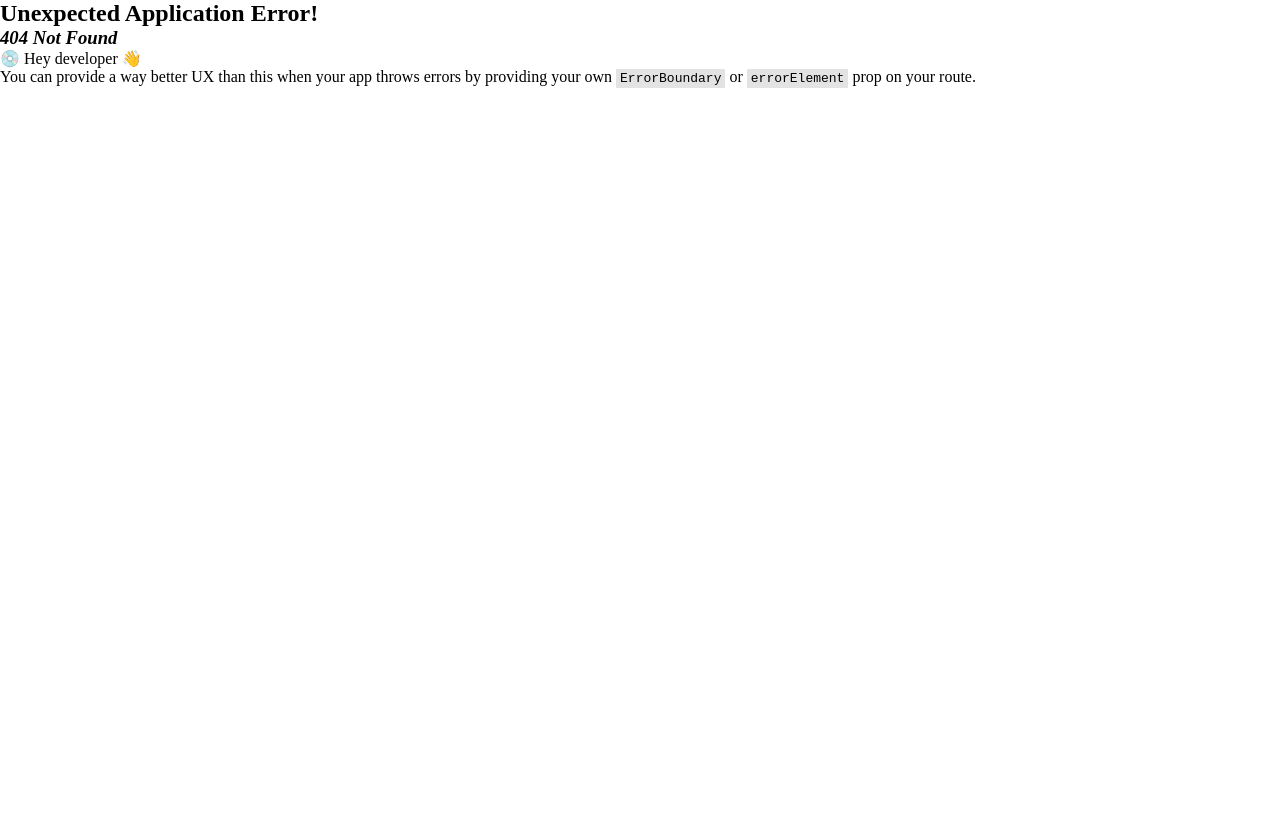
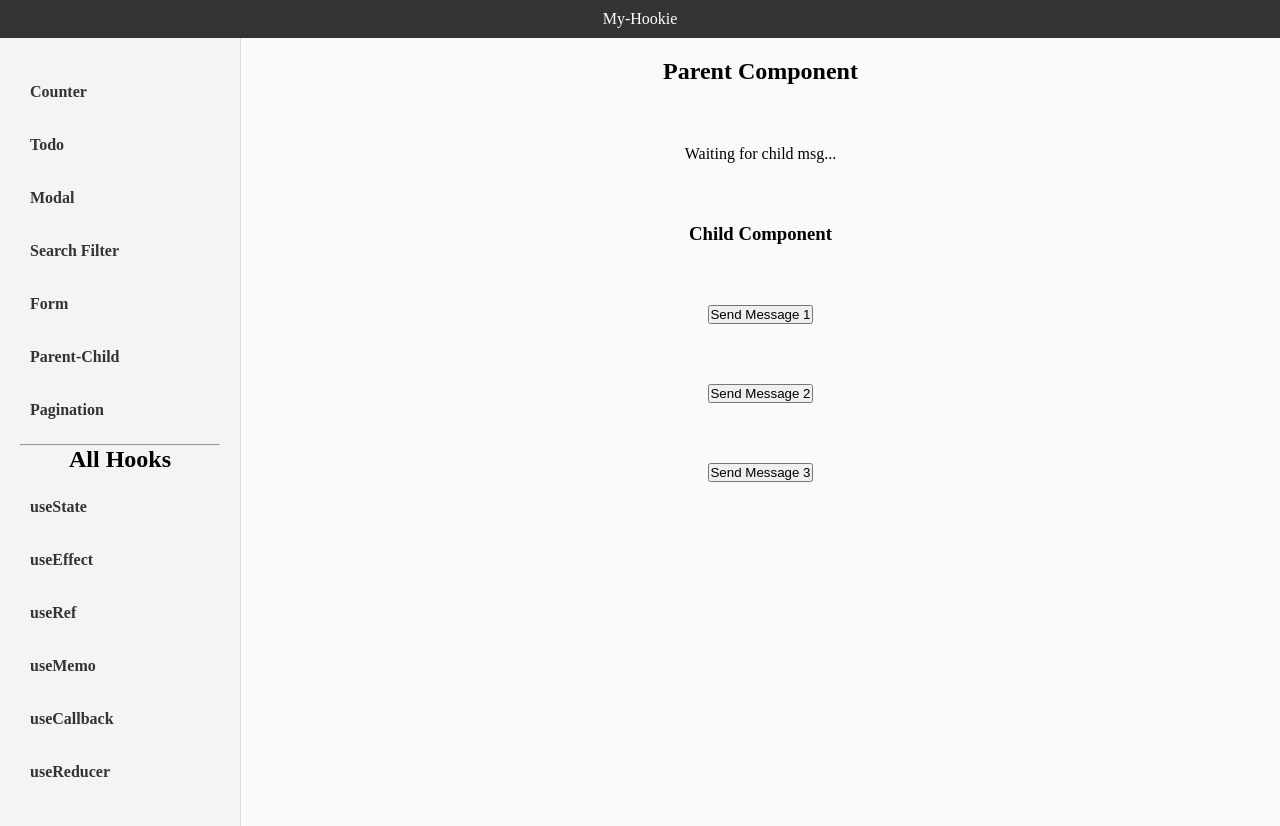
Before and after one commit to nityapriya-sahu/my-hookie, a React (Vite) app: page /parent-child in a window 1280 px wide. Before the commit this address had no page. Before the commit the page ends 800 px from the top, so only its background shows below. Built offline with nearby package versions, Linux system fonts and the light colour scheme.

Commit message:
api based search-filter & parent to child prop passed complete

```diff
--- a/src/components/MasterLayout/MasterLayout.jsx
+++ b/src/components/MasterLayout/MasterLayout.jsx
@@ -23,6 +23,9 @@ const MasterLayout = () => {
             </li>
             <li>
               <Link to="/form">Form</Link>
+            </li>
+            <li>
+              <Link to="/parent-child">Parent-Child</Link>
             </li>
             <li>
               <Link to="/pagination">Pagination</Link>
--- /dev/null
+++ b/src/components/ParentChildProps/ChildComp.jsx
@@ -0,0 +1,31 @@
+import React from "react";
+
+const ChildComp = ({ onBtnClick }) => {
+  // ADVANCED
+  const messages = [
+    "Hello Parent! This is Child 1.",
+    "Child says: React is awesome!",
+    "Message from Child: Let's keep learning!",
+  ];
+  return (
+    //BASIC
+    // <div className="todo_main_container">
+    //   <h3>Child Component</h3>
+    //   <button onClick={onBtnClick}>Update</button>
+    // </div>
+    // <button onClick={onBtnClick}>Update</button>
+
+    //------------------------------------
+    //ADVANCED
+    <div className="todo_main_container">
+      <h3>Child Component</h3>
+      {messages.map((msg, index) => (
+        <button onClick={() => onBtnClick(msg)}>
+          Send Message {index + 1}
+        </button>
+      ))}
+    </div>
+  );
+};
+
+export default ChildComp;
--- /dev/null
+++ b/src/components/ParentChildProps/ParentComp.jsx
@@ -0,0 +1,36 @@
+import React, { useState } from "react";
+import ChildComp from "./ChildComp";
+
+const ParentComp = () => {
+  // BASIC
+  // const [message, setMessage] = useState("Hello from Parent !");
+  // const updateMessage = () => {
+  //   setMessage("Mesage updated from child !");
+  // };
+
+  // ==================================
+  // ADVANCED
+  const [msg, setMsg] = useState("Waiting for child msg...");
+
+  const handleChildMsg = (childMsg) => {
+    setMsg(childMsg);
+  };
+  return (
+    // BASIC
+    // <div className="todo_main_container">
+    //   <h2>Parent Component</h2>
+    //   <p>{message}</p>
+    //   <ChildComp onBtnClick={updateMessage} />
+    // </div>
+
+    // ---------------------------------------
+    // ADVANCED
+    <div className="todo_main_container">
+      <h2>Parent Component</h2>
+      <p>{msg}</p>
+      <ChildComp onBtnClick={handleChildMsg} />
+    </div>
+  );
+};
+
+export default ParentComp;
--- a/src/components/SearchFilter.jsx
+++ b/src/components/SearchFilter.jsx
@@ -41,20 +41,55 @@ const items = [
   "Git",
 ];
 const SearchFilter = () => {
-  const [searchItem, setSearchItem] = useState("");
+  // const [searchItem, setSearchItem] = useState("");
 
   // basic
-  const filteredItems = items.filter((item) =>
-    item.toLowerCase().includes(searchItem.toLowerCase())
-  );
+  // const filteredItems = items.filter((item) =>
+  //   item.toLowerCase().includes(searchItem.toLowerCase())
+  // );
+
   //using memo for optimized search
-  const result = useMemo(() => filteredItems, [searchItem]);
+  // const result = useMemo(() => filteredItems, [searchItem]);
 
   // ===========================================================
 
+  // API Based Search-Filter
+
+  const [apiData, setApiData] = useState([]);
+  const [searchItem, setSearchItem] = useState("");
+  const [debouncedSearch, setDebouncedSearch] = useState("");
+
+  useEffect(() => {
+    fetchData();
+  }, []);
+
+  useEffect(() => {
+    const timer = setTimeout(() => {
+      setDebouncedSearch(searchItem);
+    }, 500);
+    return () => clearTimeout(timer);
+  }, [searchItem]);
+
+  const fetchData = async () => {
+    const fetchApi = await fetch("https://jsonplaceholder.typicode.com/users");
+    const jsonData = await fetchApi.json();
+    console.log(jsonData, "jsondata");
+    setApiData(jsonData);
+  };
+
+  // const filteredItems = apiData.filter((item) => {
+  //   return item?.name.toLowerCase().includes(debouncedSearch.toLowerCase());
+  // });
+
+  const filteredUsers = useMemo(() => {
+    return apiData.filter((item) => {
+      return item?.name.toLowerCase().includes(debouncedSearch.toLowerCase());
+    });
+  }, [debouncedSearch, apiData]);
+
   return (
     <div className="todo_main_container">
-      <h2>Search (Basic)</h2>
+      {/* <h2>Search (Basic)</h2>
       <input
         type="text"
         placeholder="Type Here..."
@@ -72,8 +107,9 @@ const SearchFilter = () => {
             <li>No Result Found!</li>
           )}
         </ul>
-      </div>
+      </div> */}
 
+      {/* ====================================================== */}
       {/* Using UseMemo */}
       {/* <h2>Search (Memo)</h2>
       <input
@@ -93,6 +129,24 @@ const SearchFilter = () => {
           )}
         </ul>
       </div> */}
+
+      {/* ====================================================== */}
+      {/* API Based Search-Filter */}
+      <h2>API Based Search-Filter</h2>
+      <input
+        type="text"
+        placeholder="Type Here..."
+        className="search_Input"
+        value={searchItem}
+        onChange={(e) => setSearchItem(e.target.value)}
+      />
+      <ul style={{ display: "flex", flexDirection: "column", gap: "20px" }}>
+        {filteredUsers.length > 0 ? (
+          filteredUsers.map((item) => <li key={item.id}>{item.name}</li>)
+        ) : (
+          <h1>No data found</h1>
+        )}
+      </ul>
     </div>
   );
 };
--- a/src/main.jsx
+++ b/src/main.jsx
@@ -15,6 +15,8 @@ import ModalDemo from "./components/ModalDemo";
 import FormDemo from "./components/FormDemo";
 import PaginationDemo from "./components/PaginationDemo";
 import SearchFilter from "./components/SearchFilter";
+import ParentComp from "./components/ParentChildProps/ParentComp";
+
 // ...............................
 import UseStateComp from "./components/All Hooks/UseStateComp";
 import UseEffectComp from "./components/All Hooks/UseEffectComp";
@@ -42,6 +44,7 @@ const routers = createBrowserRouter([
       { path: "modal", element: <ModalDemo /> },
       { path: "search-filter", element: <SearchFilter /> },
       { path: "form", element: <FormDemo /> },
+      { path: "parent-child", element: <ParentComp /> },
       { path: "pagination", element: <PaginationDemo /> },
       // .........................................
       { path: "use-state", element: <UseStateComp /> },
```
